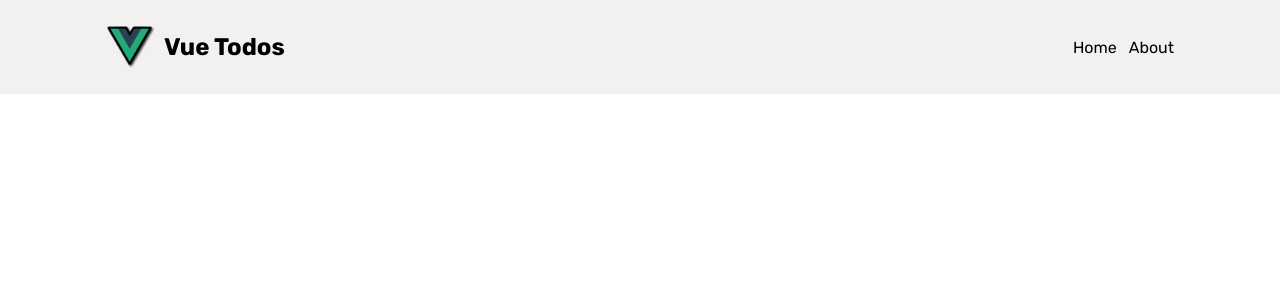
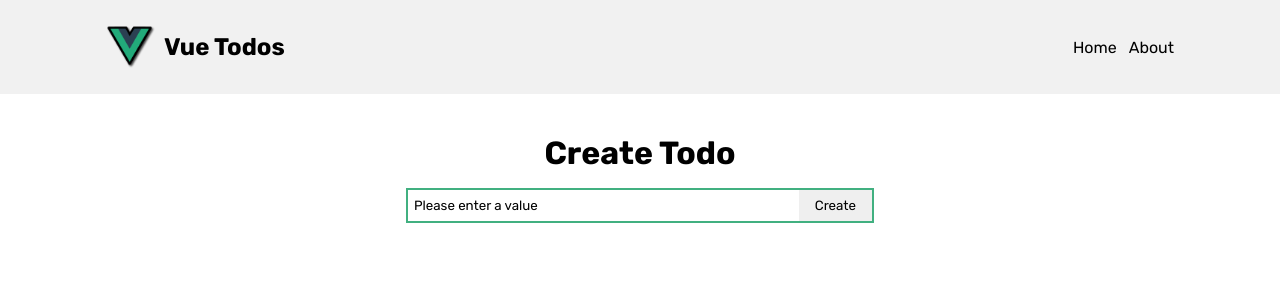
Before and after one commit to MiloshMilinkov/ToDo--Vue-3-, a Vue app in the folder vue-todos/: page / in a window 1280 px wide. Shown: the top 300 px of the page. Built offline with nearby package versions, Linux system fonts and the light colour scheme.

Commit message:
Basic input functions

```diff
--- a/vue-todos/package.json
+++ b/vue-todos/package.json
@@ -15,6 +15,7 @@
   "devDependencies": {
     "@iconify/vue": "^4.1.2",
     "@vitejs/plugin-vue": "^5.0.4",
+    "@vue/devtools": "^7.0.27",
     "sass": "^1.75.0",
     "uid": "^2.0.2",
     "vite": "^5.2.8"
--- /dev/null
+++ b/vue-todos/src/components/ToDoCreator.vue
@@ -0,0 +1,37 @@
+<script setup>
+import { reactive, ref } from 'vue';
+
+const todoState = reactive({
+    todo:"Please enter a value"
+});
+</script>
+
+<template>
+    <div class="input-wrap">
+        <input type="text" v-model="todoState.todo"/>
+        <button>Create</button>
+    </div>
+</template>
+
+<style lang="scss" scoped>
+.input-wrap{
+    display: flex;
+    transition: 250ms ease;
+    border: 2px solid #41b080;
+    &:focus-within{
+        box-shadow: 0 -4px 6px -1px rgb(0 0 0/0.1);
+    }
+    input{
+        width: 100%;
+        padding: 8px 6px;
+        border: none;
+        &:focus{
+            outline: none;
+        }
+    }
+    button{
+        padding: 8px 16px;
+        border: none;
+    }
+}
+</style>
--- a/vue-todos/src/router/index.js
+++ b/vue-todos/src/router/index.js
@@ -1,5 +1,5 @@
 import { createRouter, createWebHistory } from 'vue-router'
-import HomeView from '../views/HomeView.vue'
+import ToDosView from '../views/ToDosView.vue'
 
 const router = createRouter({
   history: createWebHistory(import.meta.env.BASE_URL),
@@ -7,7 +7,7 @@
     {
       path: '/',
       name: 'home',
-      component: HomeView
+      component: ToDosView
     },
     {
       path: '/about',
--- a/vue-todos/src/views/HomeView.vue
+++ /dev/null
@@ -1,7 +0,0 @@
-<script setup>
-</script>
-
-<template>
-  <main>
-  </main>
-</template>
--- /dev/null
+++ b/vue-todos/src/views/ToDosView.vue
@@ -0,0 +1,27 @@
+<script setup>
+import ToDoCreator from '@/components/ToDoCreator.vue';
+
+</script>
+
+<template>
+  <main>
+    <h1>Create Todo</h1>
+    <ToDoCreator/>
+  </main>
+</template>
+
+<style lang="scss" scoped>
+main{
+  display: flex;
+  flex-direction: column;
+  max-width: 500px;
+  width: 100%;
+  margin: 0 auto;
+  padding: 40px 16px;
+}
+
+h1{
+  margin-bottom: 16px;
+  text-align: center;
+}
+</style>
```
Also changed, not shown: 1 other file (tests, documents, lock files or other folders).
